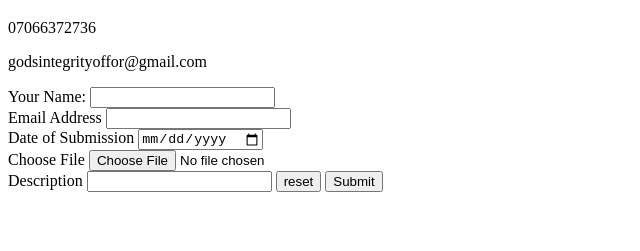
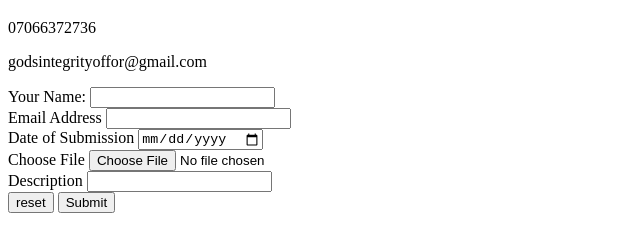
Before and after one commit to integrityoffor/cv, a plain HTML site: page Contact-Me.html in a window 1280 px wide. Shown: the part 61-312 px from the top of the page, without its empty margins (0-640 px from the left). Drawn offline with Linux system fonts and the light colour scheme.

Commit message:
Update Contact-Me.html

```diff
--- a/Contact-Me.html
+++ b/Contact-Me.html
@@ -19,7 +19,7 @@
   <label>Choose File</label>
   <input type="file" name="" value=""><br>
   <label>Description</label>
-  <input type="text" name="" value="">
+  <input type="text" name="" value=""><br>
   <input type="reset" name="" value="reset">
   <input type="Submit" name="">
 </form>
```
